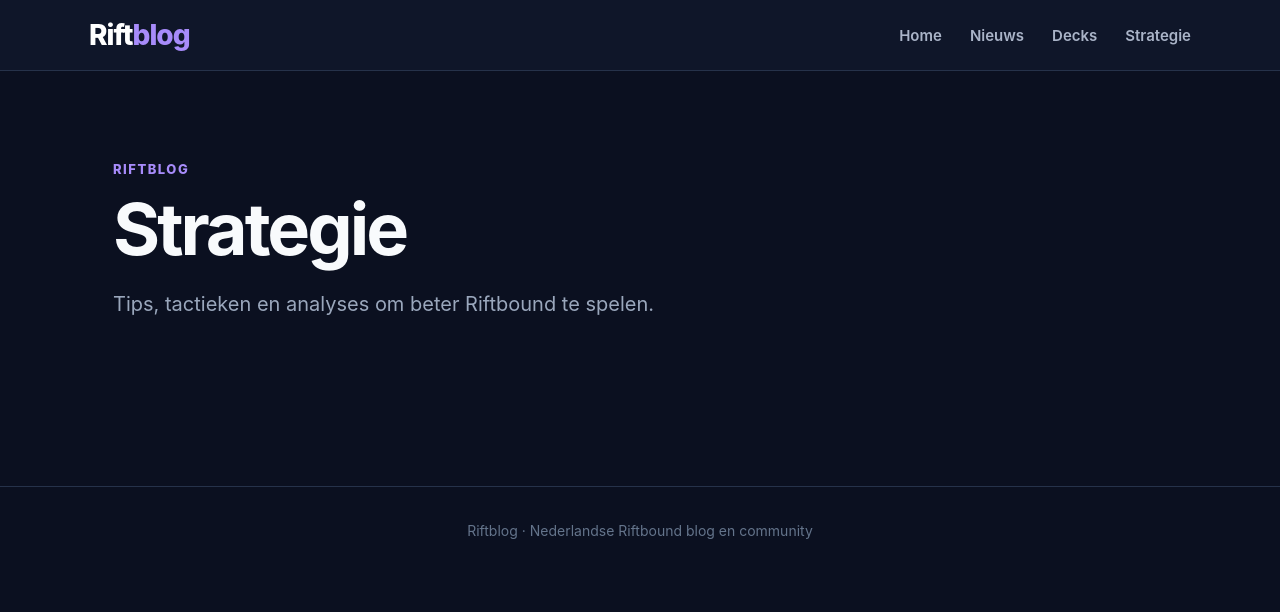
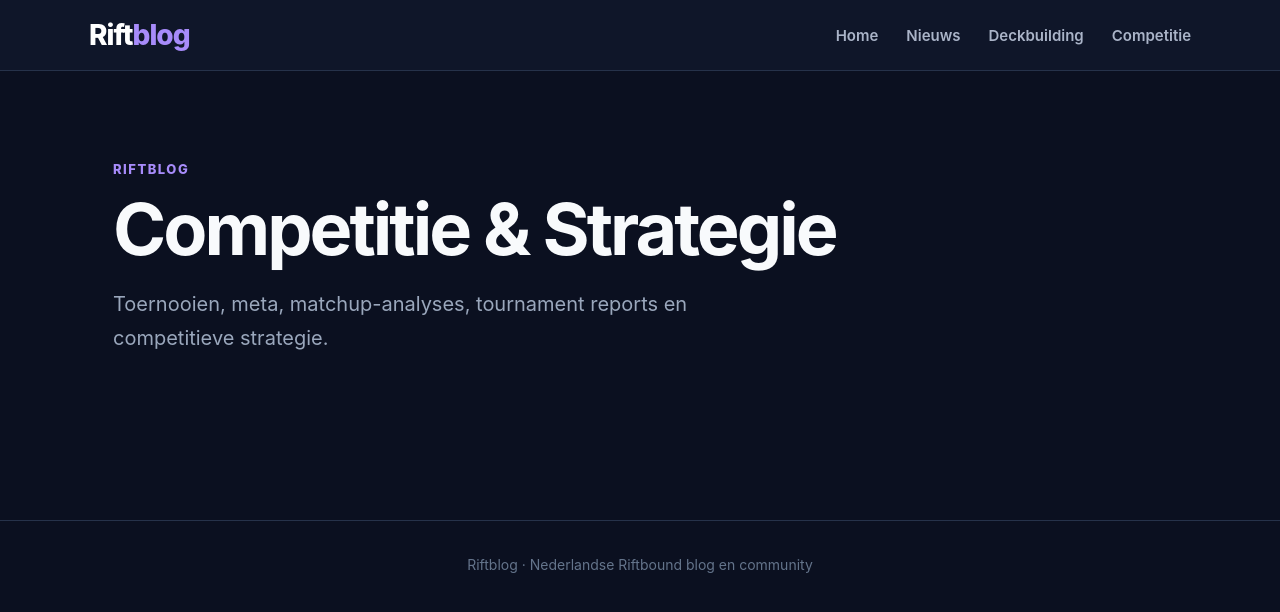
Before and after one commit to triatleet/riftbound-nl, a Jekyll site: the page built from strategie/index.html, in a window 1280 px wide. Shown: the top 612 px of the page. Built offline with Jekyll 4.4.1, drawn with Linux system fonts in a browser that asks for light colours.

Commit message:
Update index.html

```diff
--- a/strategie/index.html
+++ b/strategie/index.html
@@ -11,7 +11,7 @@
     <meta name="viewport"
           content="width=device-width, initial-scale=1.0">
 
-    <title>Strategie — Riftblog</title>
+    <title>Competitie & Strategie — Riftblog</title>
 
     <link rel="stylesheet"
           href="{{ '/assets/css/style.css' | relative_url }}">
@@ -41,11 +41,11 @@
             </a>
 
             <a href="{{ '/decks/' | relative_url }}">
-                Decks
+                Deckbuilding
             </a>
 
             <a href="{{ '/strategie/' | relative_url }}">
-                Strategie
+                Competitie
             </a>
 
         </nav>
@@ -65,13 +65,12 @@
         </div>
 
         <h1>
-            Strategie
+            Competitie & Strategie
         </h1>
 
         <p>
-            Tips, tactieken en analyses
-            om beter Riftbound te spelen.
-        </p>
+    Toernooien, meta, matchup-analyses, tournament reports en competitieve strategie.
+</p>
 
     </section>
 
@@ -86,7 +85,7 @@
                 <a href="{{ post.url | relative_url }}">
 
                     <div class="category">
-                        Strategie
+                        Competitie
                     </div>
 
                     <h3>
```
